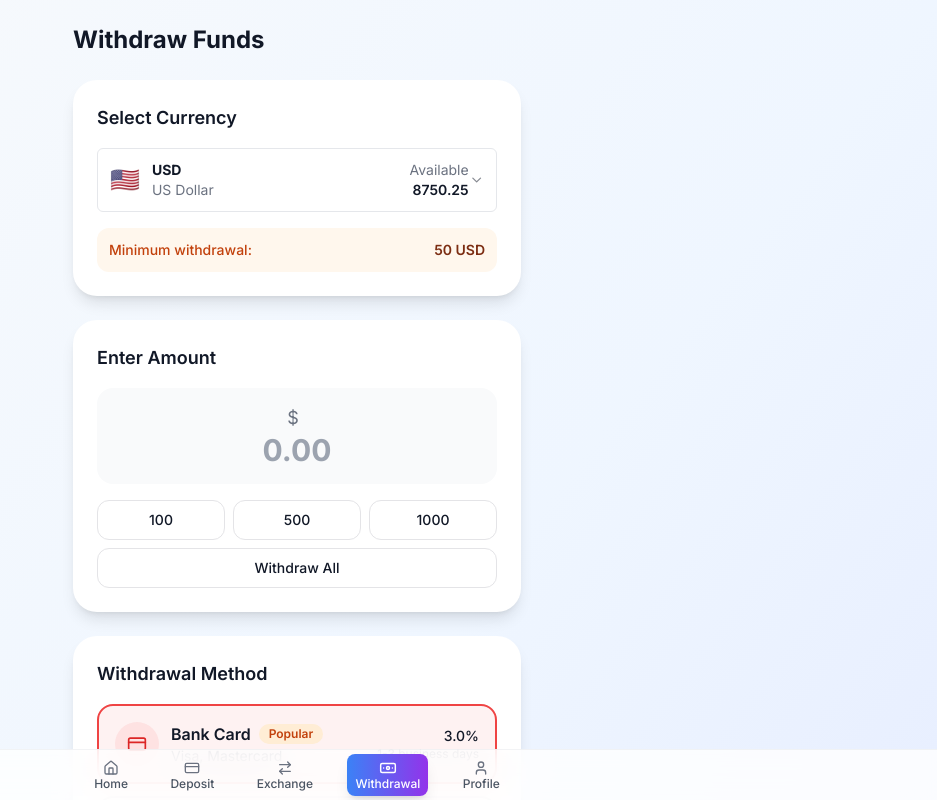
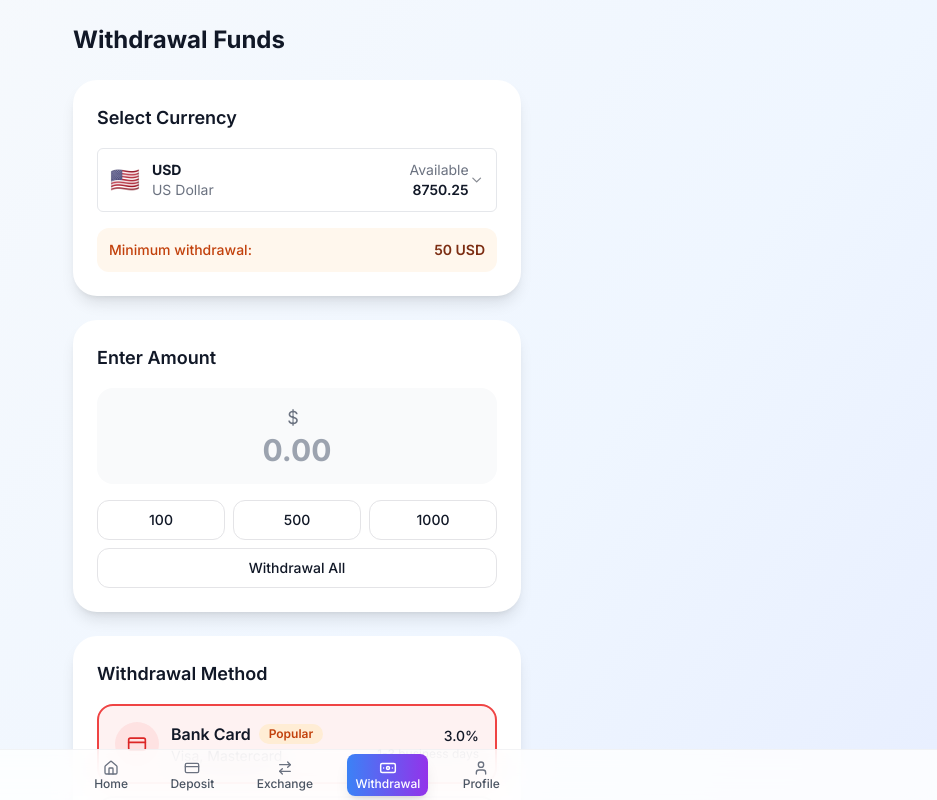
Before and after one commit to Lama13372002/crypto, a Next.js app: page / in a window 1280 px wide. Both pictures are taken after a click on the button "Withdrawal". Shown: the top 800 px of the page, without its empty margins (343-1280 px from the left). Built offline with nearby package versions, Linux system fonts and the light colour scheme.

Commit message:
Update withdrawal.tsx

```diff
--- a/src/components/withdrawal.tsx
+++ b/src/components/withdrawal.tsx
@@ -120,7 +120,7 @@
   return (
     <div className="min-h-screen bg-gradient-to-br from-slate-50 via-blue-50 to-indigo-100 p-6 pb-24">
       <div className="max-w-md mx-auto">
-        <h1 className="text-2xl font-bold text-gray-900 mb-6">Withdraw Funds</h1>
+        <h1 className="text-2xl font-bold text-gray-900 mb-6">Withdrawal Funds</h1>
 
         {/* Currency Selection */}
         <Card className="p-6 bg-white shadow-lg border-0 rounded-3xl mb-6">
@@ -210,7 +210,7 @@
             onClick={() => setAmount(selectedCurrencyInfo?.balance || '')}
             className="w-full mt-2 rounded-xl"
           >
-            Withdraw All
+            Withdrawal All
           </Button>
         </Card>
 
@@ -279,7 +279,7 @@
         {/* Withdrawal Button */}
         <Button className="w-full bg-gradient-to-r from-red-600 to-pink-600 hover:from-red-700 hover:to-pink-700 text-white font-semibold py-4 rounded-2xl shadow-lg mb-6">
           <Minus className="mr-2" size={20} />
-          Withdraw {amount || '0'} {selectedCurrency}
+          Withdrawal {amount || '0'} {selectedCurrency}
         </Button>
 
         {/* Recent Withdrawals */}
```
